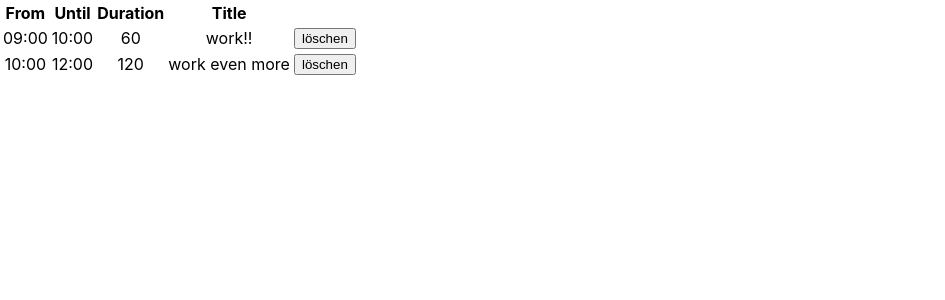
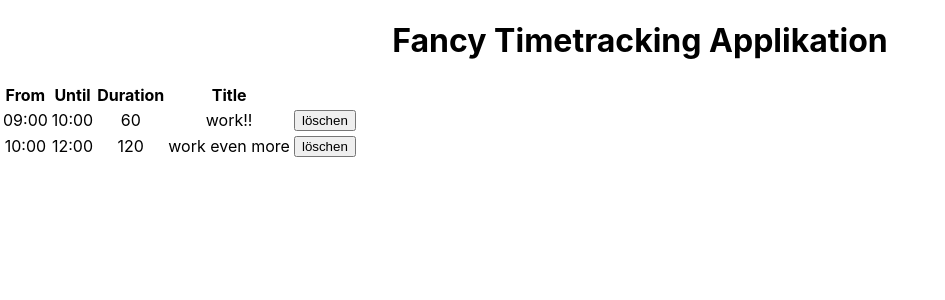
Before and after one commit to sspringer82/reactws, a React (Create React App) app: page / in a window 1280 px wide. Shown: the top 300 px of the page, without its empty margins (0-945 px from the left). Built offline with nearby package versions, Linux system fonts and the light colour scheme; data requests are answered from the project's data file.

Commit message:
Aufgabe 5

```diff
--- a/src/List/List.tsx
+++ b/src/List/List.tsx
@@ -2,6 +2,7 @@ import * as React from 'react';
 import { useEffect, useState } from 'react';
 import Log from '../shared/Log';
 import ListItem from './ListItem';
+import useLogs from './useLogs';
 
 // const initialLogData: Log[] = [{
 //   id: 1,
@@ -18,6 +19,7 @@ import ListItem from './ListItem';
 // }];
 
 const List: React.FC = () => {
+  const title = useLogs();
   const [logs, setLogs] = useState<Log[]>([]);
 
   useEffect(() => {
@@ -39,7 +41,8 @@ const List: React.FC = () => {
   }
 
   return <>
-      <table>
+    <h1>{title}</h1>
+    <table>
       <thead>
         <tr>
           <th>From</th>
--- /dev/null
+++ b/src/List/useLogs.ts
@@ -0,0 +1,13 @@
+import { useEffect, useState } from "react";
+
+export default function useLogs() {
+  const [state, setState] = useState('Timetracking Applikation');
+
+  useEffect(() => {
+    setTimeout(() => {
+      setState((prevState) => `Fancy ${prevState}`);
+    }, 2000);
+  }, []);
+
+  return [state, setState];
+}
```
Also changed, not shown: Aufgaben/Aufgabe5.md (added, +4 -0 lines).
